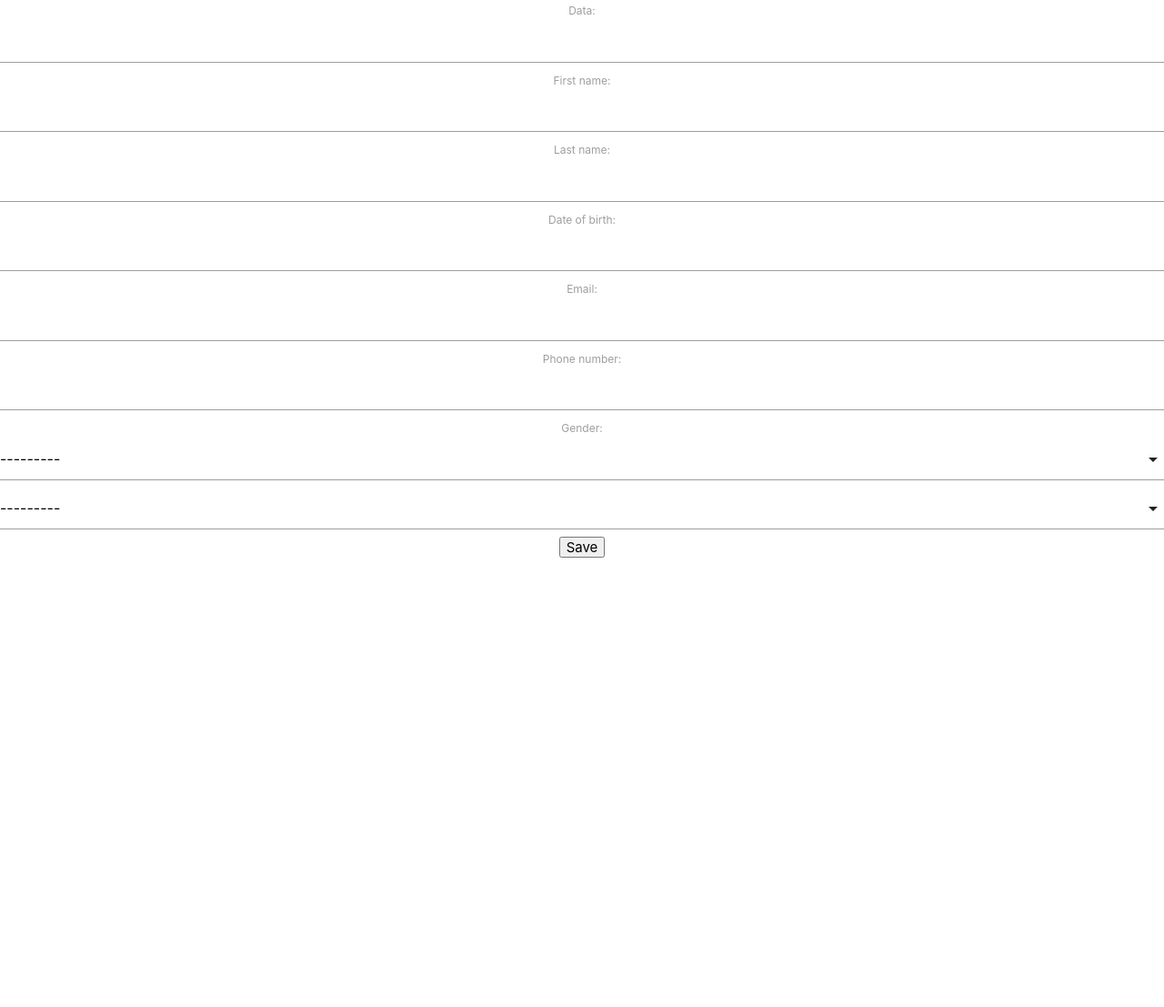
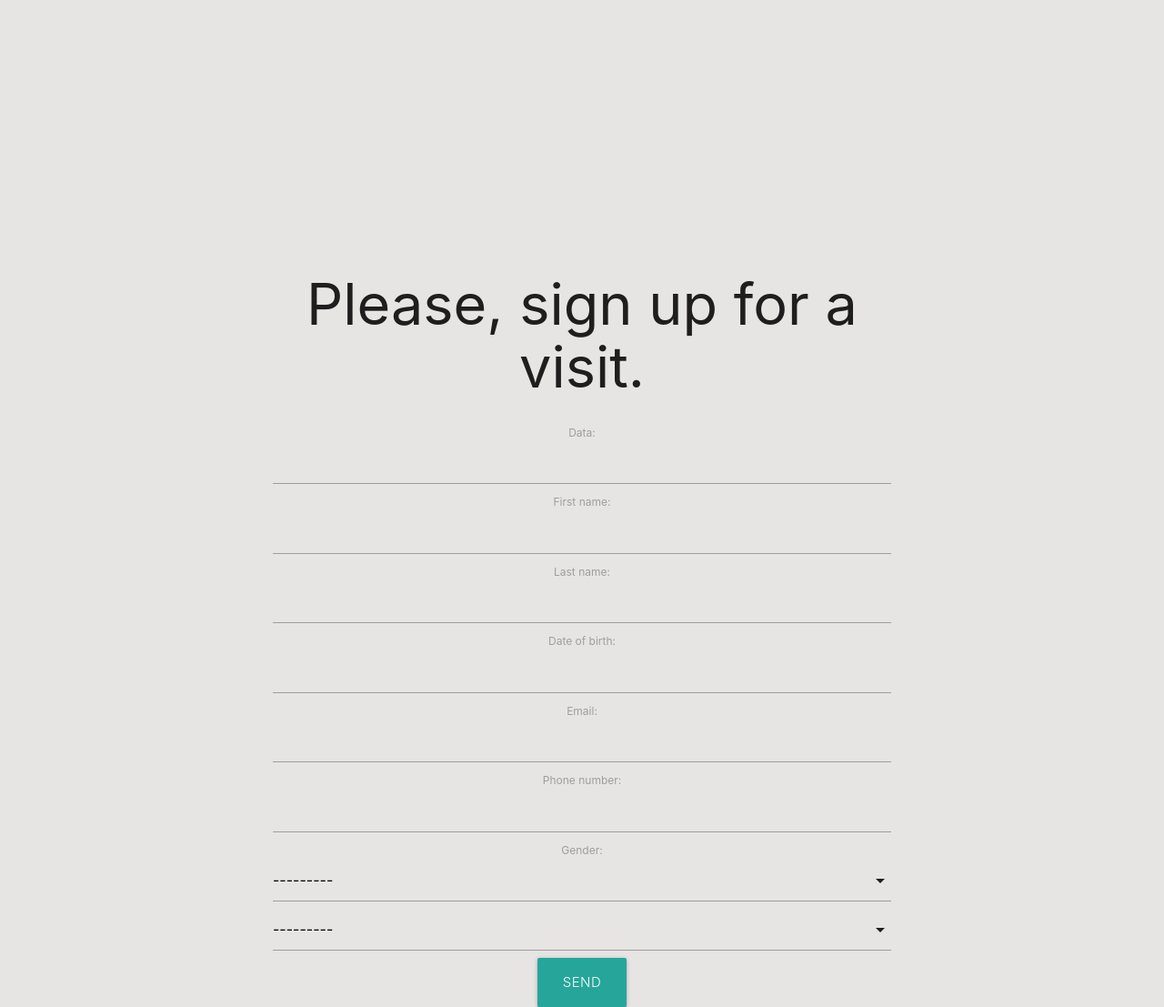
Before and after one commit to MariiaS3/LabCov19, a Django app: page /newvisit in a window 1280 px wide. Shown: the whole page at 91% size. Before the commit the page ends 613 px from the top, so only its background shows below. Run offline with Django 3.2, Linux system fonts and the light colour scheme; some libraries are stand-ins or nearby versions.

Commit message:
register for a visit

```diff
--- a/my_app/my_app/my_app/urls.py
+++ b/my_app/my_app/my_app/urls.py
@@ -31,7 +31,6 @@ urlpatterns = [
     path('', main),
     path('router', include(router.urls)),
     path('admin/', admin.site.urls),
-
     # path('api/token/', TokenObtainPairView.as_view(), name='token_obtain_pair'),
     # path('api/mail', views.MailView.send),
     # path('login/', views.MyObtainTokenPairView.as_view(), name='token_obtain_pair'),
--- a/my_app/my_app/templates/index.html
+++ b/my_app/my_app/templates/index.html
@@ -69,7 +69,7 @@
 <!-- Footer -->
 <footer class="w3-container w3-black w3-padding-16">
   <p><div
-        style="text-align: center;">Made for Medical Information Systems 2022 by Maria Sydor & Mateusz Gruszkiewicz.</div>
+        style="text-align: center;">Developed for Medical Information Systems 2022 by Maria Sydor & Mateusz Gruszkiewicz.</div>
 </footer>
 
 </body>
--- a/my_app/my_app/templates/newvisit.html
+++ b/my_app/my_app/templates/newvisit.html
@@ -17,18 +17,19 @@
    <style>
         body,
         html {
-            margin: 0;
+            margin: 150px;
             padding: 0;
             height: 100%;
-            background: #ffffff !important;
+            background: #e7e4e4 !important;
         }
         </style>
 
 </head>
 
 <body>
+<center>
 {% block javascript %}
-
+<h1>Please, sign up for a visit.</h1>
 <script
   src="https://code.jquery.com/jquery-3.3.1.min.js"
   integrity="sha256-FgpCb/KJQlLNfOu91ta32o/NMZxltwRo8QtmkMRdAu8="
@@ -48,13 +49,14 @@ $(document).ready(function(){
 {% endblock javascript %}
 
 
-<center>
+
 {% block content %}
 <form method='POST' >
     {% csrf_token %}
 
     {{ form|materializecss }}
-<input type="submit" value="Save" />
+    <button type='submit' class="waves-effect waves light btn-large">Send</button>
+<!--<input type="submit" value="Save" />-->
 </form>
 {% endblock %}
 </center>
```
